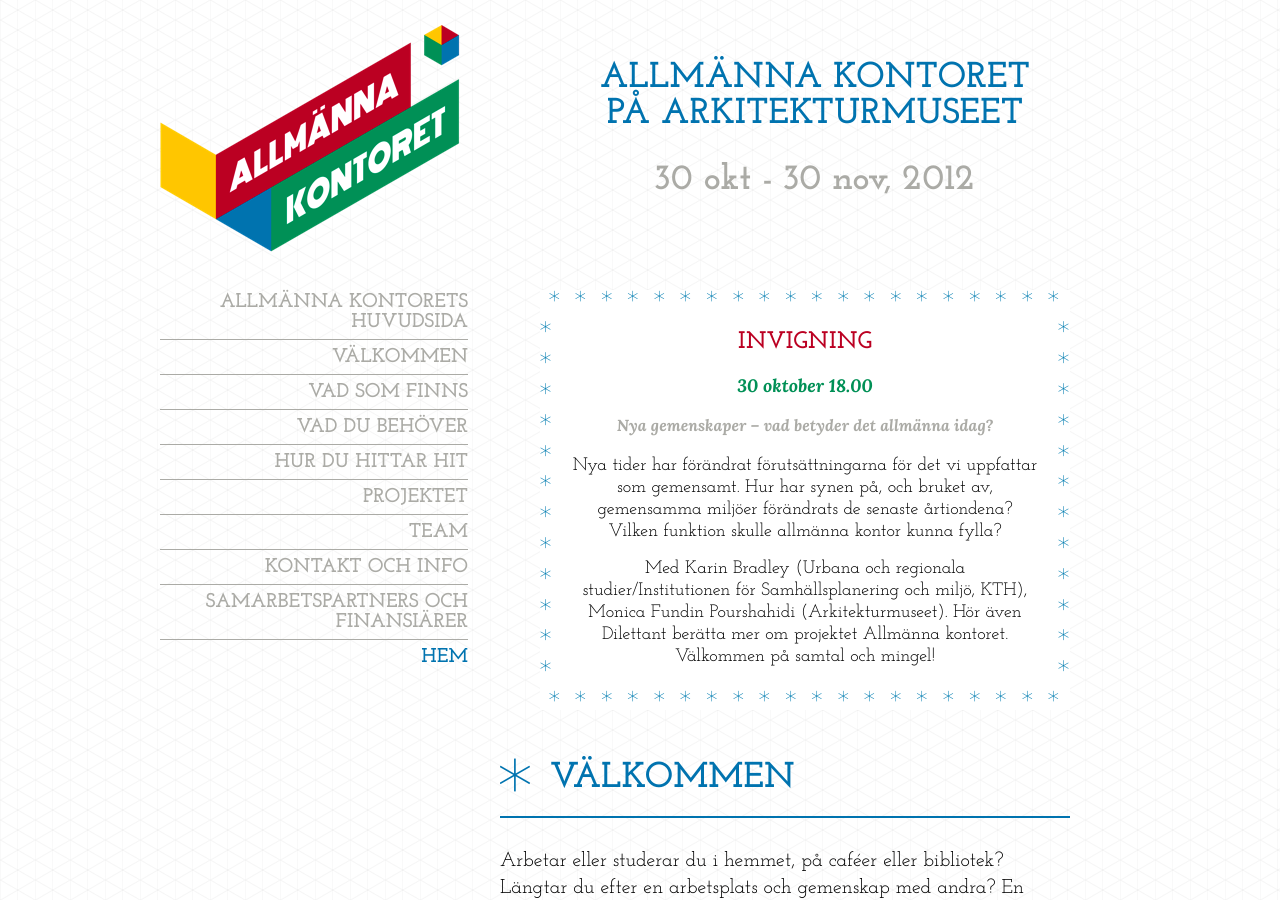
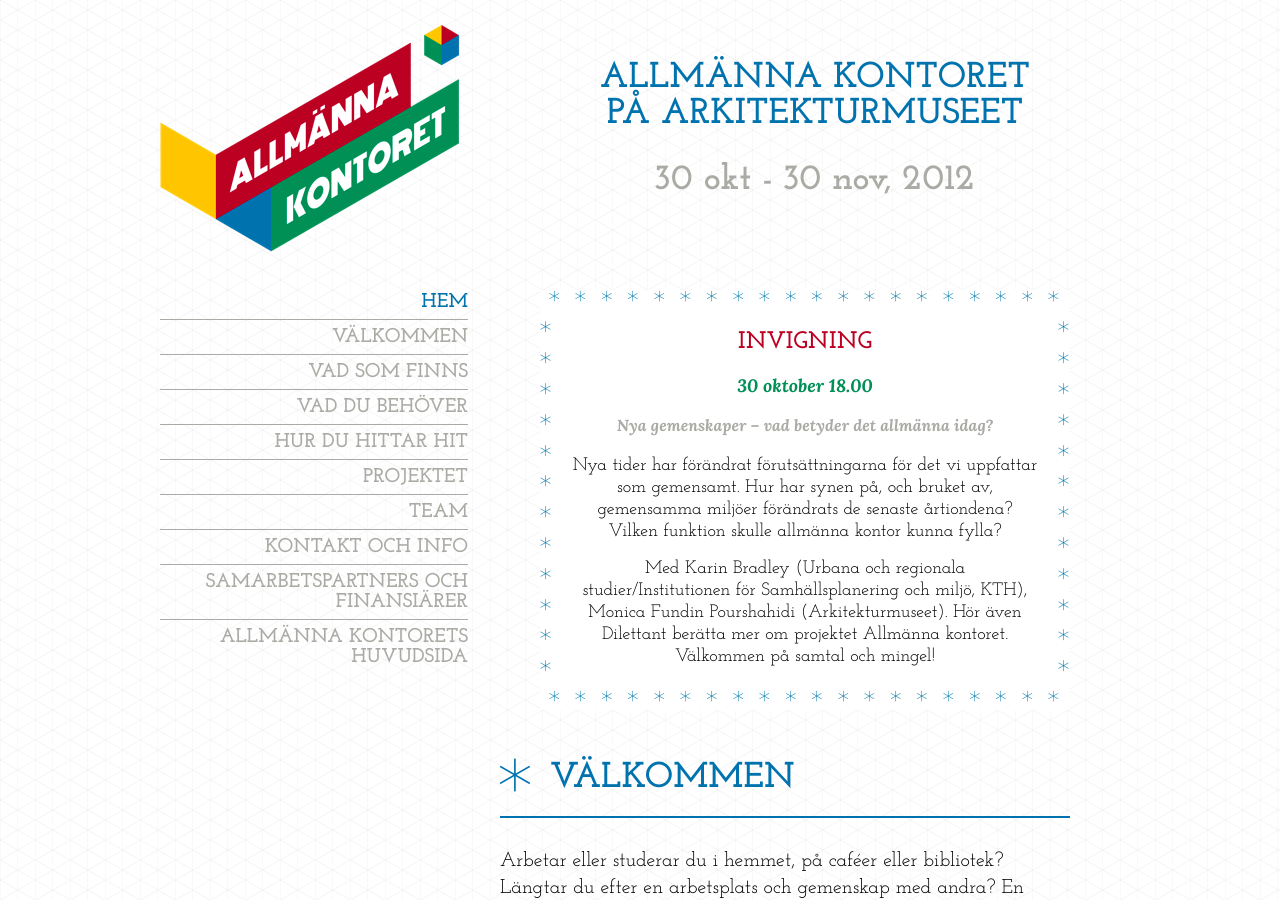
Before and after one commit to dilettant/allmannakontoret, a Jekyll site: the page built from arkitekturmuseet/index.html, in a window 1280 px wide and 900 px high. Built offline with Jekyll 4.4.1, drawn with Linux system fonts in a browser that asks for light colours; comment, search, counter and statistics services are not loaded.

Commit message:
mothership link

```diff
--- a/arkitekturmuseet/index.html
+++ b/arkitekturmuseet/index.html
@@ -8,11 +8,11 @@
   <h1 class="logo"><a title="Allmänna kontorets huvudsida" href="{{site.baseurl}}">{{site.amuseettitle}}</a></h1>
   <nav>
       <ul class="link">
-        <li><a href="{{site.baseurl}}">Allmänna kontorets huvudsida</a>
+        <li><a class="active" href="#hem">Hem</a>
           {% for mus in site.categories.amuseet reversed %}
           <li><a href="#{{mus.ref}}">{{mus.title}}</a>
           {% endfor %}
-        <li><a class="active" href="#hem">Hem</a>
+        <li><a href="{{site.baseurl}}">Allmänna kontorets huvudsida</a>
       </ul>
   </nav>
 </aside>
```
